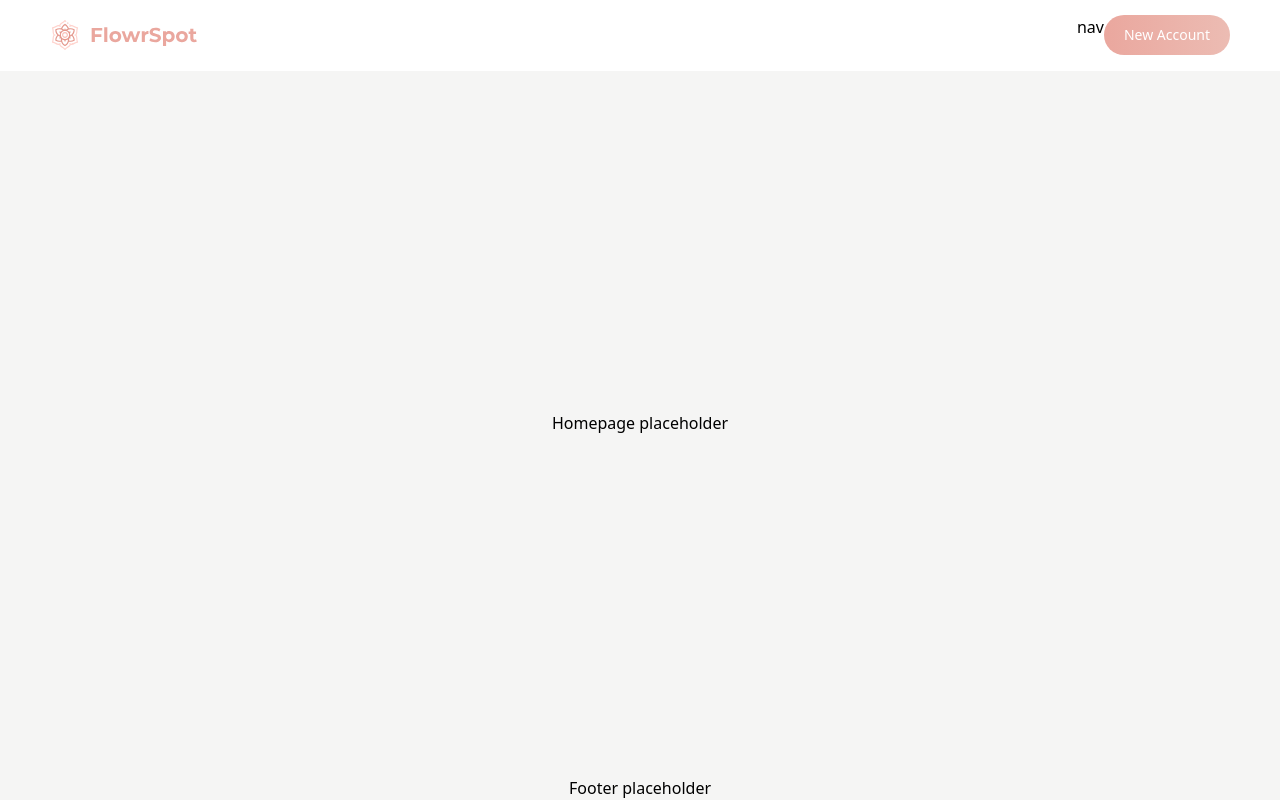
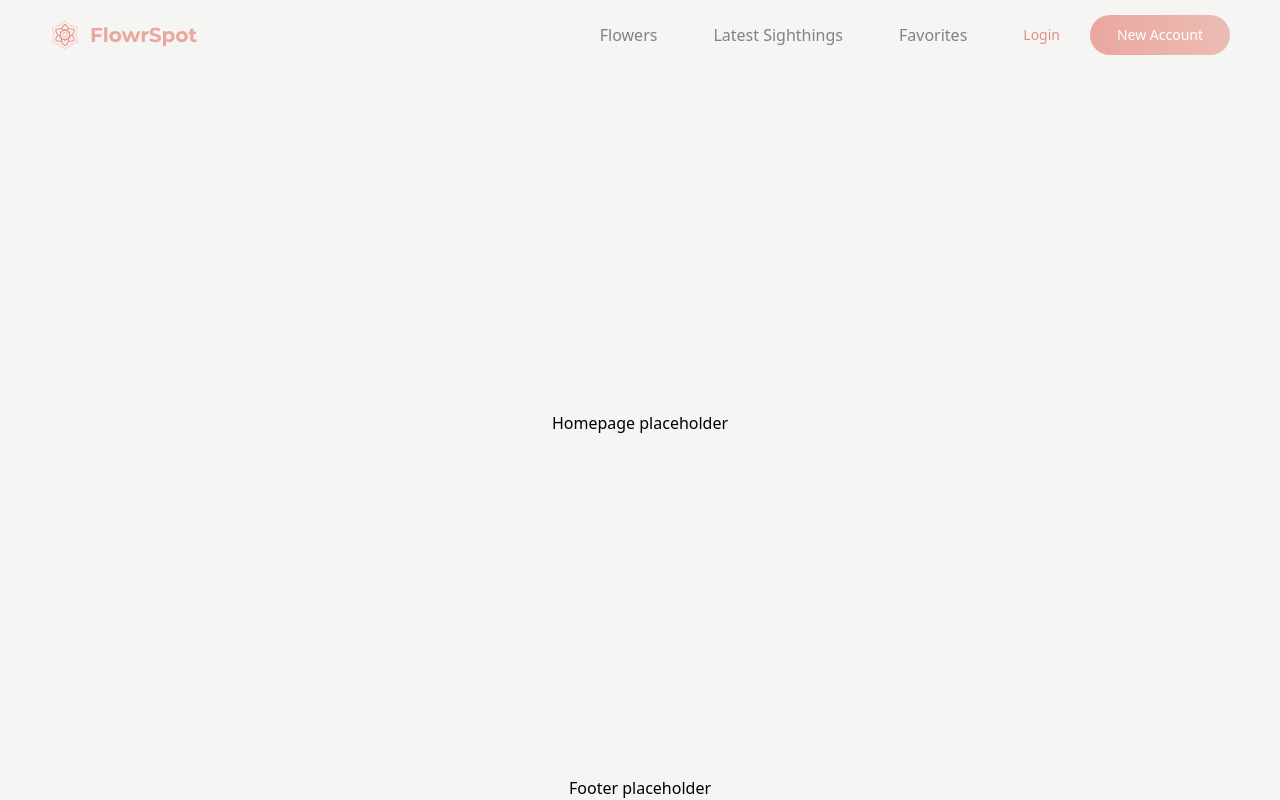
Before and after one commit to zedy/flwrspot, a React (Vite) app: page / in a window 1280 px wide. Built offline with nearby package versions, Linux system fonts and the light colour scheme.

Commit message:
Created Nav menu w/ routes; Created Typography element; Updated Header

```diff
--- a/src/components/elements/Button.tsx
+++ b/src/components/elements/Button.tsx
@@ -12,16 +12,14 @@ type ButtonProperties = {
 };
 
 const DEFAULT_CLASS =
-  'h-10 px-5 text-sm font-medium text-main-0 flex font-montseratt bg-gradient-to-r from-[#EAA79E] to-[#ECBCB3] justify-center border-0 items-center rounded-full border-0 transition-all duration-300 ease-in-out focus:outline-none focus:ring-0 disabled:cursor-not-allowed';
+  'h-10 px-5 text-sm font-medium text-main-0 flex font-montseratt bg-gradient-to-r from-peach-normal to-peach-light justify-center border-0 items-center rounded-full border-0 transition-all duration-300 ease-in-out focus:outline-none focus:ring-0 disabled:cursor-not-allowed';
 
 /**
  * Basic function button component.
  * It cannot be used as a link, so please don't pass in
- * any anchors. For that use next/link.
+ * any anchors. For that use router link.
  *
- * The icons are passed in as React.ReactNode, currently
- * we're using Ant Design icons, but it can be type of icon
- * just as long as it's React.ReactNode.
+ * The icons are passed in as React.ReactNode.
  *
  * @params @see ButtonProperties
  * @returns React.ReactNode
--- /dev/null
+++ b/src/components/elements/Nav.tsx
@@ -0,0 +1,30 @@
+// libs
+import { Link } from 'react-router-dom';
+
+// components
+import FlexWrapper from '@/components/elements/FlexWrapper';
+import NavElements from '@/routes/NavElements';
+
+/**
+ * Presentational component for the nav menu
+ *
+ * @TODO integrate active link!
+ * @returns JSX.Element
+ */
+export default function Nav() {
+  return (
+    <FlexWrapper>
+      {NavElements.map((item) => {
+        return (
+          <Link
+            key={item.id}
+            to={item.path}
+            className="text-main-50 hover:text-main-75 mr-14"
+          >
+            {item.label}
+          </Link>
+        );
+      })}
+    </FlexWrapper>
+  );
+}
--- /dev/null
+++ b/src/components/elements/Typography.tsx
@@ -0,0 +1,52 @@
+// libs
+import React from 'react';
+
+// utils
+import classParser from '@/utils/classParser';
+
+// typefaces
+export enum Type {
+  H1 = 'h1',
+  H2 = 'h2',
+  H3 = 'h3',
+  H4 = 'h4',
+  H5 = 'h5',
+  H6 = 'h6',
+  P = 'p',
+  SPAN = 'span',
+}
+
+// defaults
+const DEFAULT_TEXT_SIZE = 'text-sm font-medium font-montseratt';
+
+/**
+ * General typography component.
+ * Use this component to create a typography element such
+ * as h1, h2, h3, h4, h5, h6, p, span.
+ *
+ * @example <Typography component={Type.H1} classes="text-red-500">Hello World</Typography>
+ * @param children - The content of the typography
+ * @param component - The type of the typography
+ * @param isSr - If the typography is for screen readers
+ * @param classes - The classes to be added to the typography
+ *
+ * @returns The typography component
+ */
+export default function Typography({
+  children,
+  component,
+  isSr = false,
+  classes = '',
+}: Readonly<{
+  children: React.ReactNode;
+  component: Type;
+  isSr?: boolean;
+  classes?: string;
+}>) {
+  const classNames = classParser(
+    DEFAULT_TEXT_SIZE,
+    `${isSr ? 'sr-only' : ''} ${classes}`
+  );
+
+  return React.createElement(component, { className: classNames }, children);
+}
--- a/src/components/layout/Header.tsx
+++ b/src/components/layout/Header.tsx
@@ -2,6 +2,8 @@
 import FlexWrapper from '@/components/elements/FlexWrapper';
 import Container from './Container';
 import Button from '@/components/elements/Button';
+import Typography, { Type } from '@/components/elements/Typography';
+import Nav from '@/components/elements/Nav';
 
 // assets
 import logo from '@/assets/logo.svg';
@@ -12,8 +14,12 @@ import logo from '@/assets/logo.svg';
  * @returns JSX
  */
 export default function Header() {
+  const handleOnClick = () => {
+    console.log('new account triggered');
+  };
+
   return (
-    <header className="w-full flex justify-center h-20 bg-main-0">
+    <header className="w-full flex justify-center h-20 bg-main-0v font-montseratt">
       <Container>
         <FlexWrapper
           justifyContent="between"
@@ -21,9 +27,17 @@ export default function Header() {
           classes="h-full"
         >
           <img src={logo} alt="logo" />
-          <FlexWrapper classes="!w-auto">
-            <div>nav</div>
-            <Button>New Account</Button>
+          <FlexWrapper classes="!w-auto" alignItems="center">
+            <Nav />
+            <Typography
+              classes="text-peach-darker cursor-pointer mr-[30px]"
+              component={Type.SPAN}
+            >
+              Login
+            </Typography>
+            <Button onClick={handleOnClick} className="min-w-[140px]">
+              New Account
+            </Button>
           </FlexWrapper>
         </FlexWrapper>
       </Container>
--- /dev/null
+++ b/src/routes/NavElements.ts
@@ -0,0 +1,24 @@
+/**
+ * Simple nav builder function.
+ *
+ * @returns List of schema objects
+ */
+const NavElements = [
+  {
+    id: 'flowers',
+    path: '/flowers',
+    label: 'Flowers',
+  },
+  {
+    id: 'sighthings',
+    path: '/latest-sighthings',
+    label: 'Latest Sighthings',
+  },
+  {
+    id: 'favorites',
+    path: '/favorites',
+    label: 'Favorites',
+  },
+];
+
+export default NavElements;
--- a/tailwind.config.ts
+++ b/tailwind.config.ts
@@ -11,6 +11,11 @@ export default {
         primaryFaded: '#ECE1F1',
         warning: '#F4BD50',
         red: '#F45050',
+        peach: {
+          light: '#ECBCB3',
+          normal: '#EAA79E',
+          darker: '#DF9186',
+        },
         main: {
           0: '#FFFFFF',
           5: '#F2F2F2',
```
